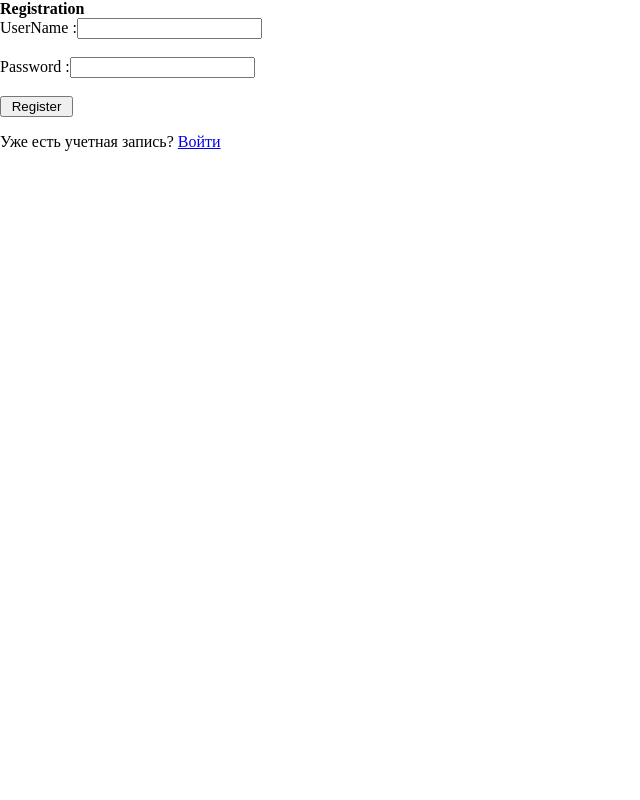
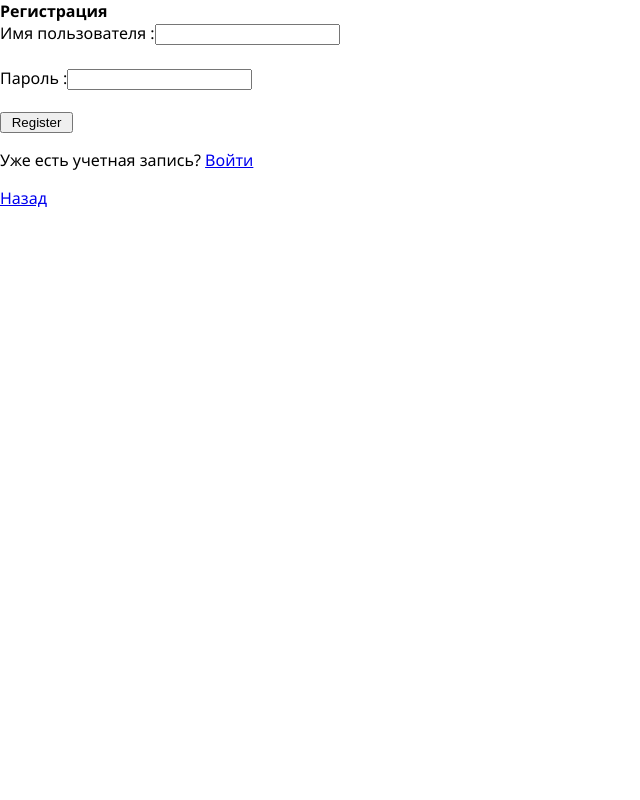
Before and after one commit to ugolnikov/2is-b10, a PHP site: page /register/ in a window 1280 px wide. Shown: the whole page, without its empty margins (0-640 px from the left). Run offline with PHP 8.4, Linux system fonts and the light colour scheme.

Commit message:
few bug-fixes

```diff
--- a/css/style.css
+++ b/css/style.css
@@ -3,4 +3,5 @@ body {
   padding: 0;
   height: 100vh;
   width: 100%;
+  font-family: 'Segoe UI', Tahoma, Geneva, Verdana, sans-serif;
 }
--- a/dashboard/index.php
+++ b/dashboard/index.php
@@ -12,7 +12,7 @@ include('../static/session.php');
   </head>
 
   <body>
-    <h1>Welcome <?php echo $login_session; ?></h1>
+    <h1>Добро пожаловать - <?php echo $login_session; ?></h1>
     <h2><a href="logout.php">Sign Out</a></h2>
   </body>
 
--- a/register/index.php
+++ b/register/index.php
@@ -17,7 +17,7 @@ if ($_SERVER["REQUEST_METHOD"] == "POST") {
     $check_stmt->store_result();
 
     if ($check_stmt->num_rows > 0) {
-      $error = "Username already exists. Please choose another username.";
+      $error = "Пользователь уже существует, используйте другие данные.";
     } else {
       $insert_query = "INSERT INTO admin (username, passcode) VALUES (?, ?)";
       $insert_stmt = $db->prepare($insert_query);
@@ -26,7 +26,7 @@ if ($_SERVER["REQUEST_METHOD"] == "POST") {
         $_SESSION['login_user'] = $myusername;
         header("location: ../dashboard");
       } else {
-        $error = "Registration failed. Please try again later.";
+        $error = "При регистрации произошла ошибка.";
       }
     }
   } else {
@@ -45,7 +45,7 @@ if ($_SERVER["REQUEST_METHOD"] == "POST") {
       $_SESSION['login_user'] = $myusername;
       header("location: ../dashboard");
     } else {
-      $error = "Your Login Name or Password is invalid";
+      $error = "Имя пользователя или пароль неверны";
     }
   }
 }
@@ -64,18 +64,18 @@ if ($_SERVER["REQUEST_METHOD"] == "POST") {
 
   <div>
     <div>
-      <div><b>Registration</b></div>
+      <div><b>Регистрация</b></div>
 
       <div>
 
         <form action="" method="post">
-          <label>UserName :</label><input type="text" name="username" /><br /><br />
-          <label>Password :</label><input type="password" name="password" /><br /><br />
+          <label>Имя пользователя :</label><input type="text" name="username" /><br /><br />
+          <label>Пароль :</label><input type="password" name="password" /><br /><br />
           <input type="submit" name="register" value=" Register " /><br />
         </form>
+        <div><?php echo $error; ?></div>
         <p>Уже есть учетная запись? <a href="../login/">Войти</a></p>
-        <div><?php echo $error; ?></div>
-
+        <p><a href="../">Назад</a></p>
       </div>
 
     </div>
```
Also changed, not shown: login/index.php (+7 -6 lines).
